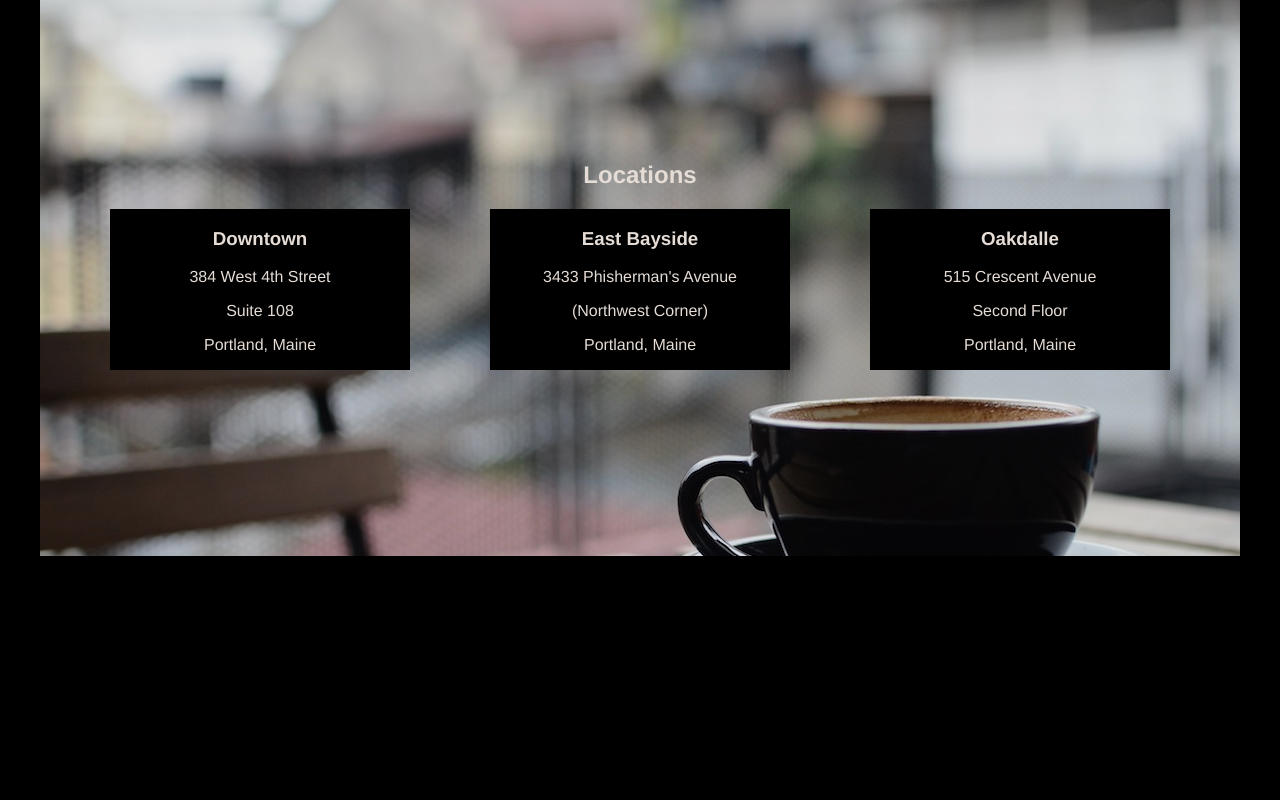
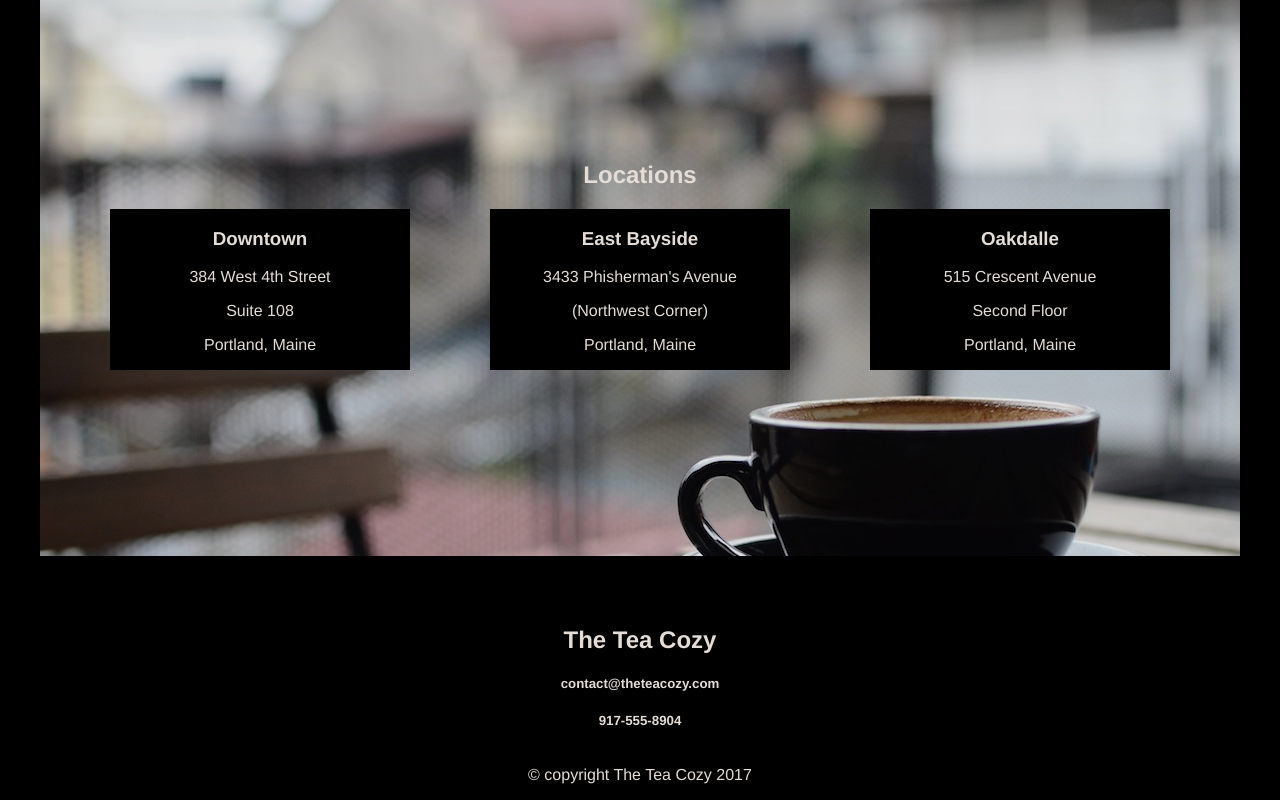
Before and after one commit to zoneviii/TeaCozy, a plain HTML site: page index.html in a window 1280 px wide. Shown: the part 1586-2386 px from the top of the page. Before the commit the page ends 2200 px from the top, so only its background shows below. Drawn offline with Linux system fonts and the light colour scheme; files whose address does not match are found by name.

Commit message:
Added contact and footer information.

```diff
--- a/index.html
+++ b/index.html
@@ -94,13 +94,20 @@
 <!-- end locations -->
 
 <!-- contact -->
-
+<div class="contact">
+  <h2>The Tea Cozy</h2>
+  <h5>contact@theteacozy.com</h5>
+  <h5>917-555-8904</h5>
+</div>
 <!-- end contact -->
 
 </div>
 <!-- end content -->
 
 <!-- footer -->
+<footer>
+  <p class="footer-content">© copyright The Tea Cozy 2017<p>
+</footer>
 
 
 <!-- end footer -->
```
